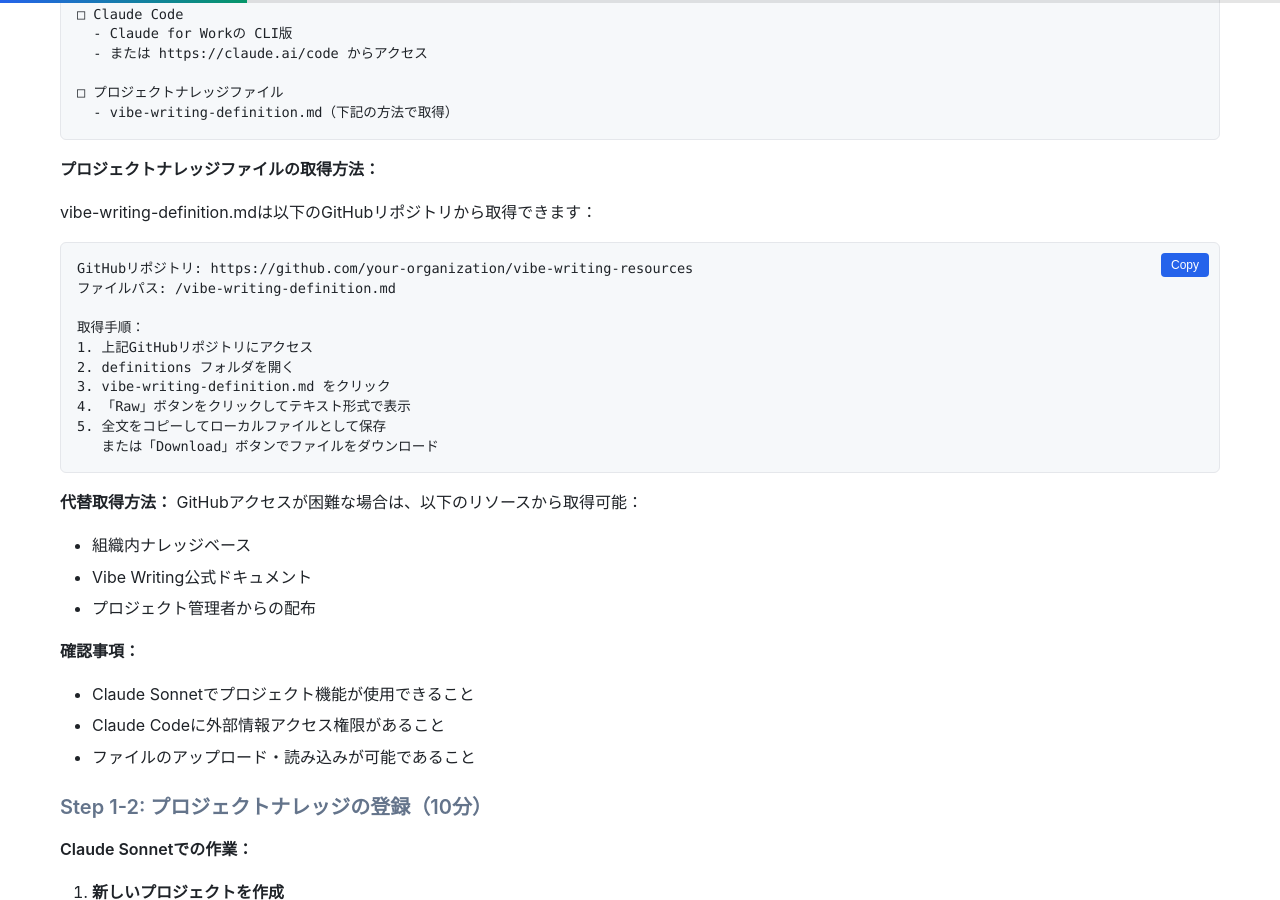
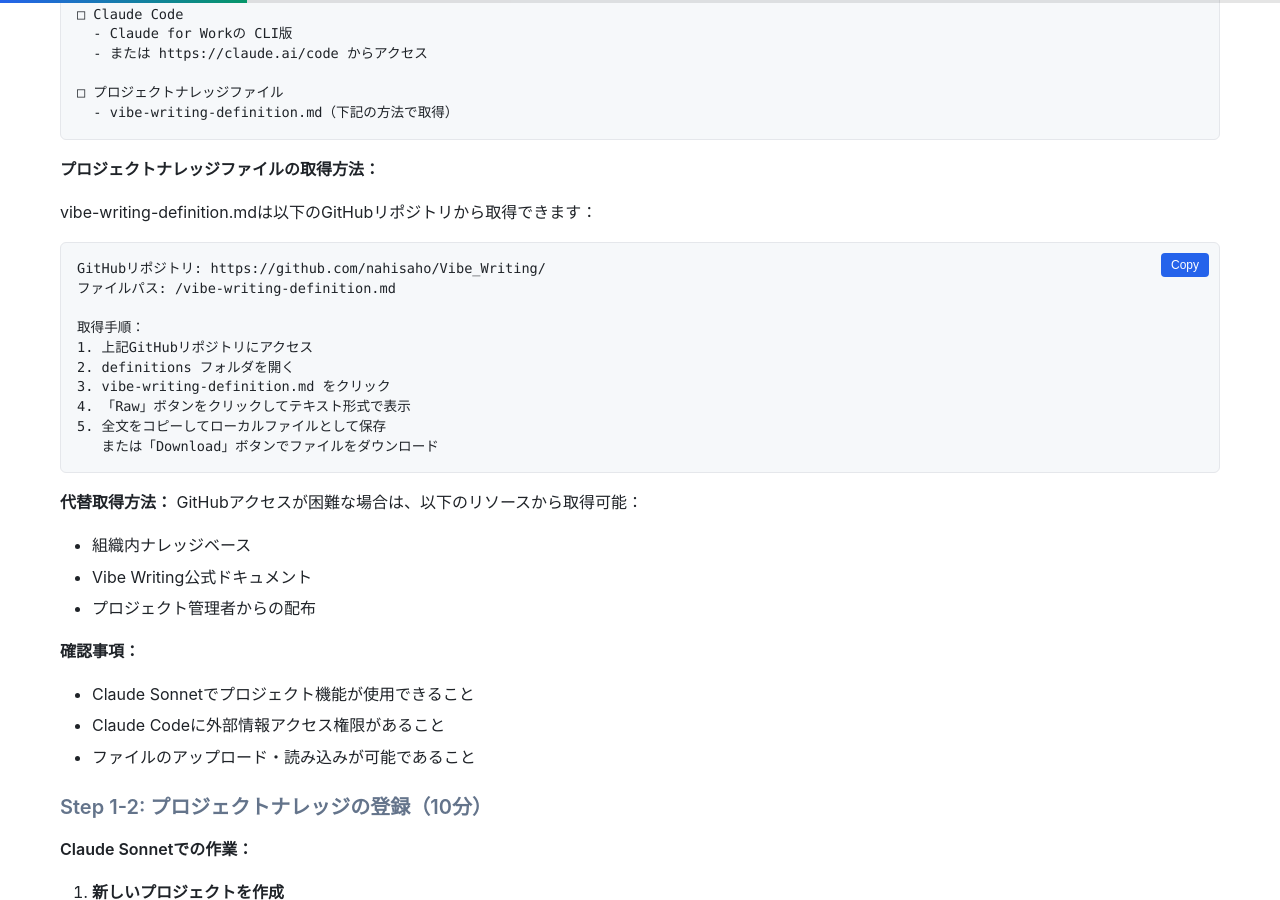
Before and after one commit to nahisaho/Vibe_Writing, a Jekyll site: the page built from vibe-writing-startup-guide.md, in a window 1280 px wide and 900 px high, scrolled down 1746 px. Built offline with Jekyll 4.4.1, drawn with Linux system fonts in a browser that asks for light colours; nearby versions of some CDN libraries; part of the change alters nothing that is shown.

Commit message:
Update vibe-writing-startup-guide.md
🤖 Generated with [Claude Code](https://claude.ai/code)

Co-Authored-By: Claude <noreply@anthropic.com>

````diff
--- a/vibe-writing-startup-guide.md
+++ b/vibe-writing-startup-guide.md
@@ -38,7 +38,7 @@ tags: [getting-started, project-knowledge, claude-sonnet, claude-code, step-by-s
 vibe-writing-definition.mdは以下のGitHubリポジトリから取得できます：
 
 ```
-GitHubリポジトリ: https://github.com/your-organization/vibe-writing-resources
+GitHubリポジトリ: https://github.com/nahisaho/Vibe_Writing/
 ファイルパス: /vibe-writing-definition.md
 
 取得手順：
````
